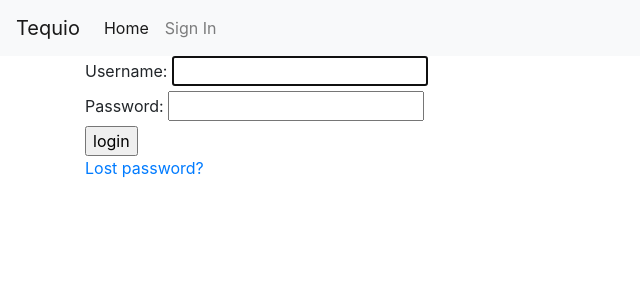
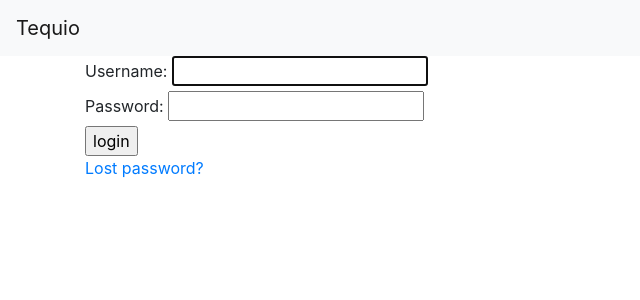
Before and after one commit to gsvaldes/tequio, a Django app: page /accounts/login/ in a window 1280 px wide. Shown: the top 300 px of the page, without its empty margins (0-640 px from the left). Run offline with Django 3.2, Linux system fonts and the light colour scheme; some libraries are stand-ins or nearby versions.

Commit message:
remove sign in link from nav
users will automatically be forced to sign in if they are not already signed in

```diff
--- a/templates/base.html
+++ b/templates/base.html
@@ -33,19 +33,12 @@
 
             <div class="collapse navbar-collapse" id="navbarSupportedContent">
             <ul class="navbar-nav mr-auto">
-                <li class="nav-item active">
-                <a class="nav-link" href="{% url 'home' %}">Home <span class="sr-only">(current)</span></a>
-                </li>
                 {% if request.user.is_authenticated %}
                 <li class="nav-item">
                     <a class="nav-link" href="#">My Profile</a>
                 </li>
                 <li class="nav-item">
                     <a class="nav-link" href="{% url 'logout' %}">Sign Out</a>
-                </li>
-                {% else %}
-                <li class="nav-item">
-                    <a id="log-in-link" class="nav-link" href="#">Sign In</a>
                 </li>
                 {% endif %}
             </ul>
```
